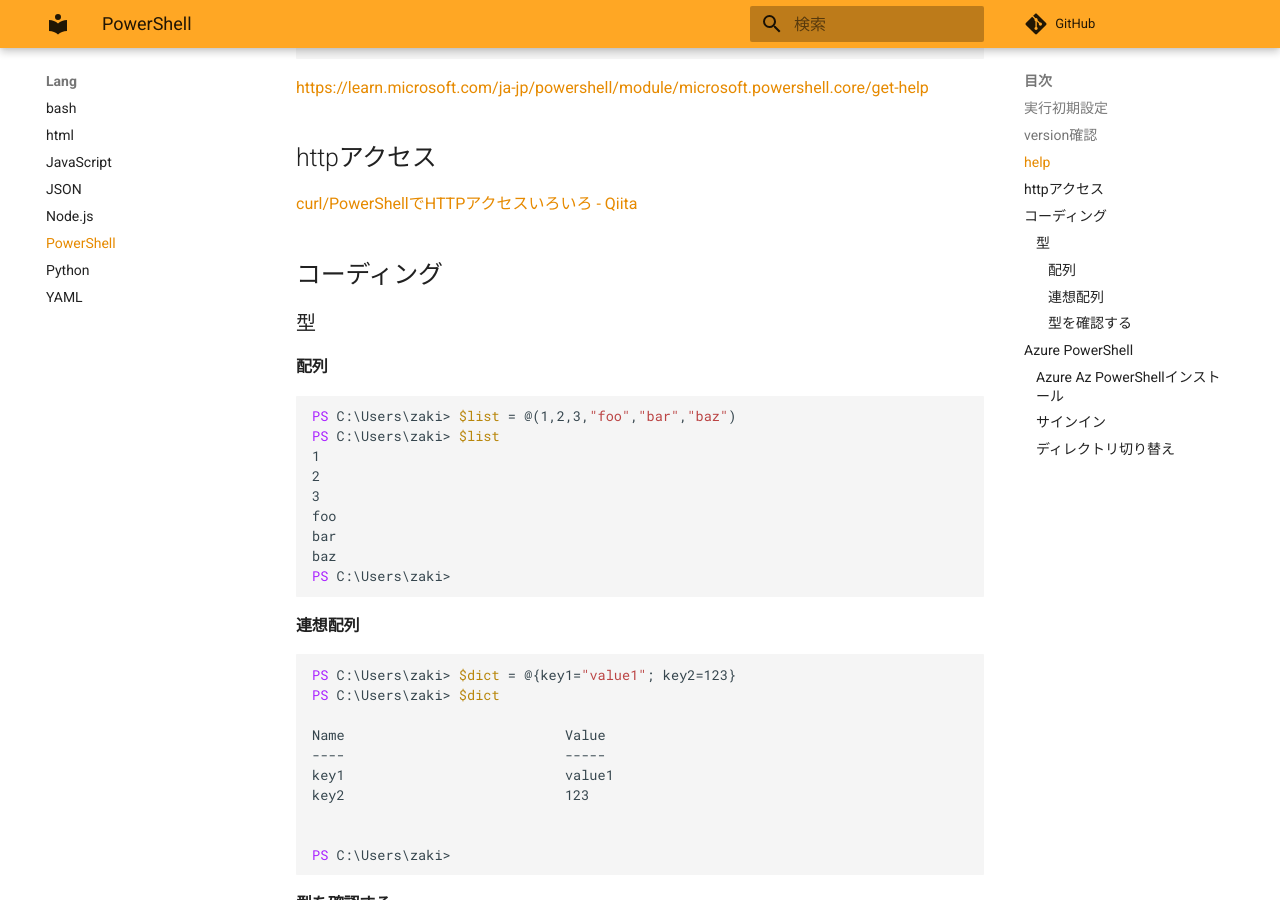
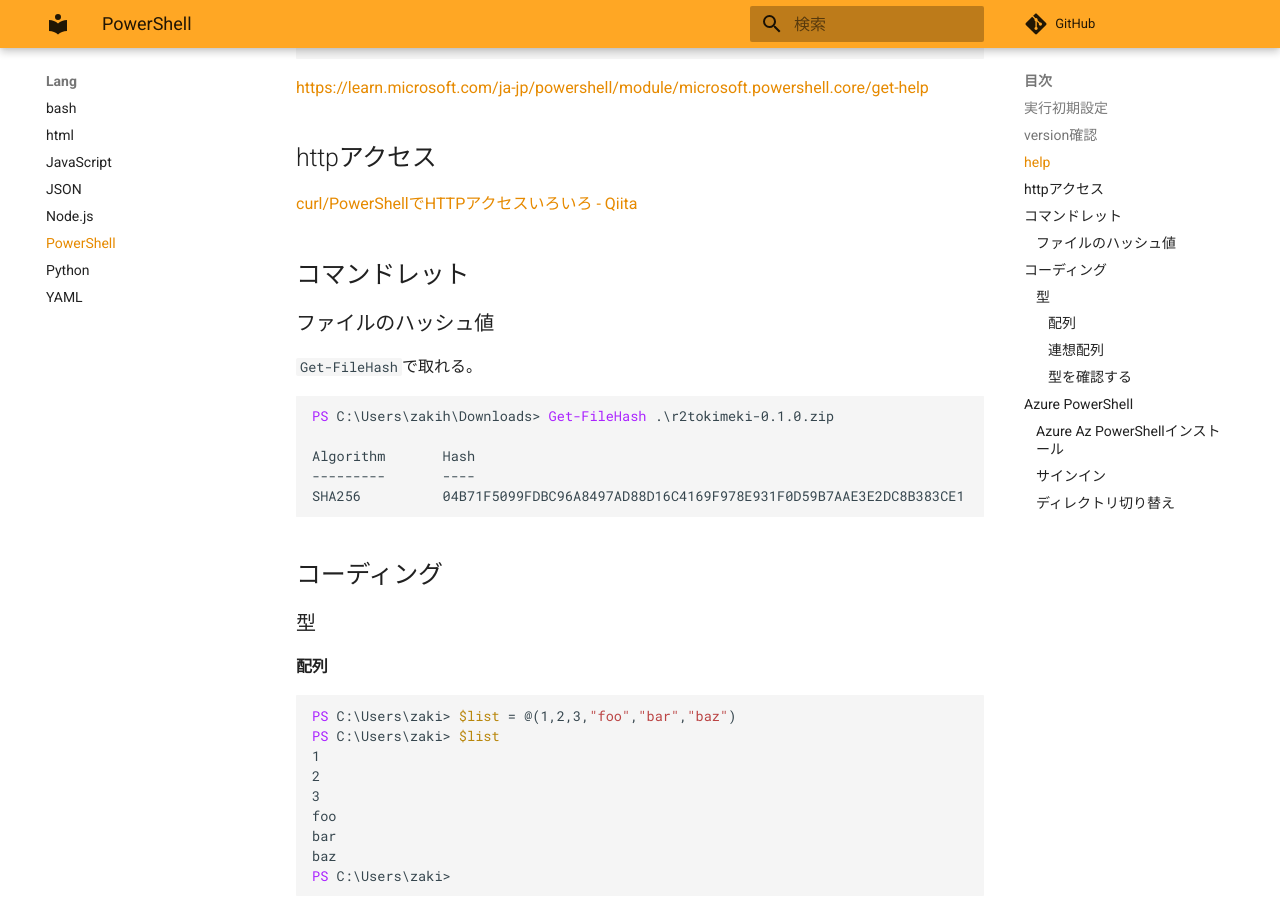
Before and after one commit to zaki-lknr/docs, an MkDocs documentation site: the page built from docs/lang/powershell.md, in a window 1280 px wide and 900 px high, scrolled down 782 px. Built offline with MkDocs 1.6.1 and Material for MkDocs 9.7.7, drawn with Linux system fonts in a browser that asks for light colours; comment, search, counter and statistics services are not loaded.

Commit message:
add: lang/powershell: Get-FileHash

````diff
--- a/docs/lang/powershell.md
+++ b/docs/lang/powershell.md
@@ -38,6 +38,21 @@ Get-Help 〇〇
 ## httpアクセス
 
 [curl/PowerShellでHTTPアクセスいろいろ - Qiita](https://qiita.com/zaki-lknr/items/8950f6acea20961a8afc)
+
+## コマンドレット
+
+### ファイルのハッシュ値
+
+`Get-FileHash`で取れる。
+
+```ps1
+PS C:\Users\zakih\Downloads> Get-FileHash .\r2tokimeki-0.1.0.zip
+
+Algorithm       Hash                                                                   Path
+---------       ----                                                                   ----
+SHA256          04B71F5099FDBC96A8497AD88D16C4169F978E931F0D59B7AAE3E2DC8B383CE1       C:\Users\zakih\Downloads\r2to...
+
+```
 
 ## コーディング
 
````
